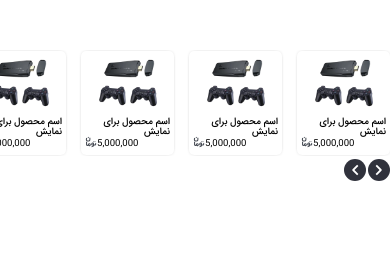
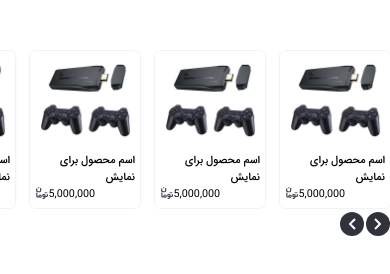
Before and after one commit to mramirfa/5, a plain HTML site: page index.html in a window 390 px wide. Drawn offline with Linux system fonts and the light colour scheme.

Commit message:
Update style.css

```diff
--- a/style.css
+++ b/style.css
@@ -94,26 +94,19 @@ img {
 
 @media all and (max-width: 500px) {
   .card {
-    font-size: 8px;
-    width: 85px;
-    padding: 4px;
+    font-size: 9px;
+    width: 100px;
+    padding: 5px;
     padding-top: 0;
     .img {
-      width: 8em;
-    }
-    .description {
-      .title {
-        p {
-          line-height: 1;
-        }
-      }
+      width: 11em;
     }
   }
   .buttom {
     .swiper-next,
     .swiper-prev {
-      width: 22px;
-      height: 22px;
+      width: 24px;
+      height: 24px;
     }
   }
 }
```
